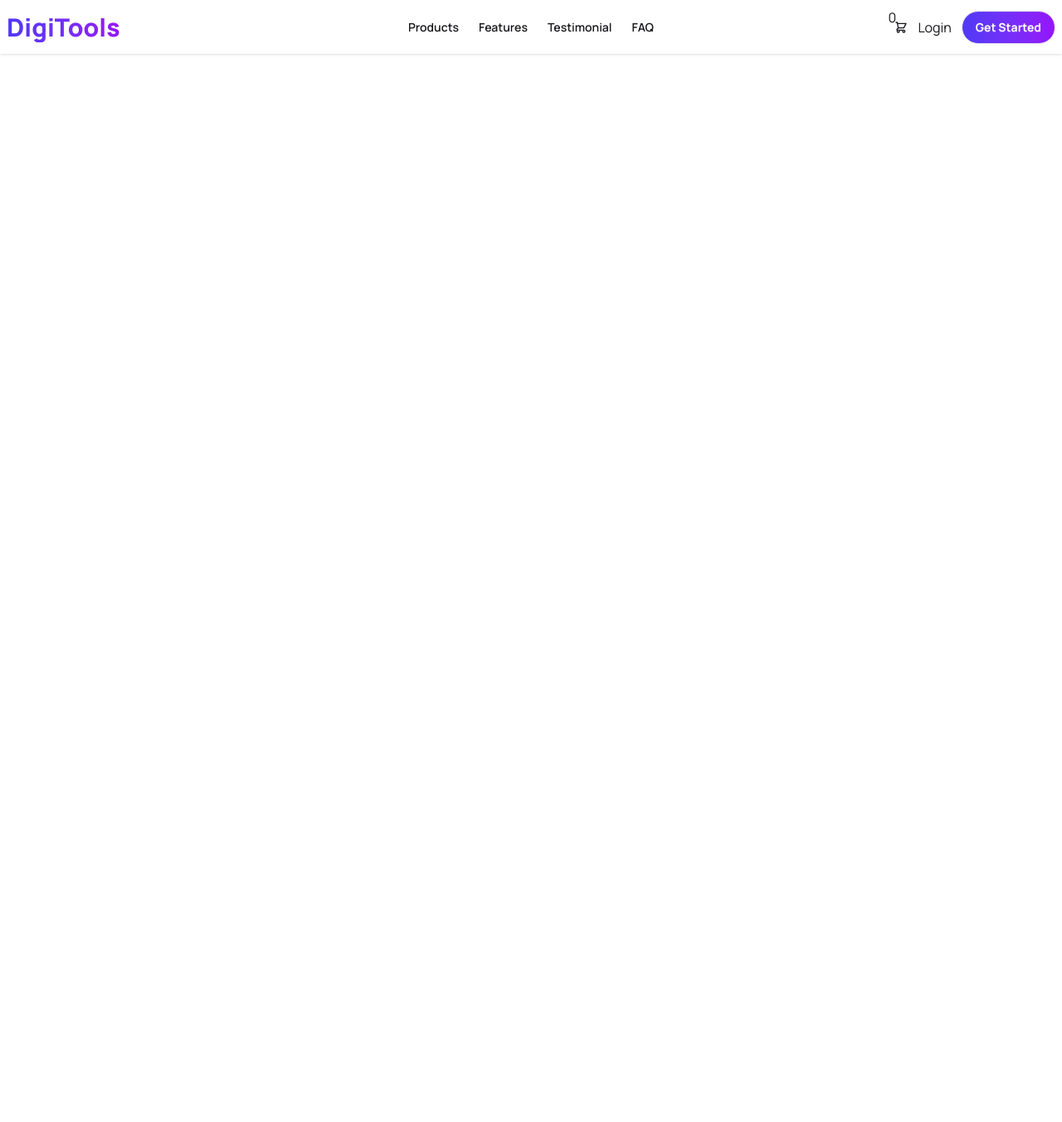
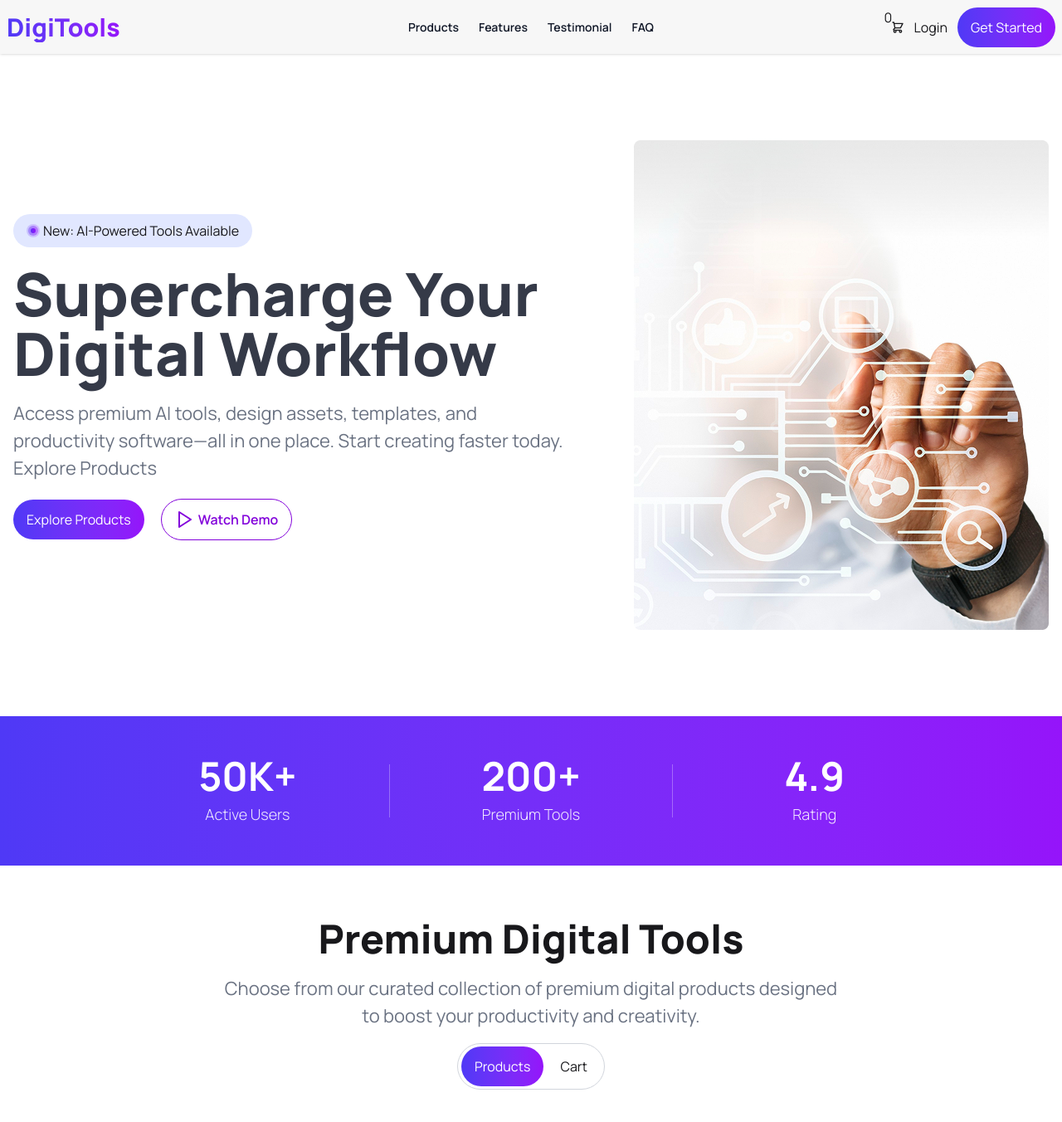
Before and after one commit to hridoy-ahmmad/DigitalTools, a React (Vite) app: page / in a window 1280 px wide. Shown: the top 1352 px of the page at 83% size. Before the commit the page ends 800 px from the top, so only its background shows below. Built offline with nearby package versions, Linux system fonts and the light colour scheme.

Commit message:
create hero section and tabbar with toggle

```diff
--- a/src/App.jsx
+++ b/src/App.jsx
@@ -1,11 +1,17 @@
 
 import './App.css'
+import Performance from './Components/Perdormance/Performance'
+import Hero from './Components/Hero/Hero'
 import Nav from './Components/Nav/Nav'
+import TabBar from './Components/Tab/TabBar'
 function App() {
 
   return (
     <div>
       <Nav></Nav>
+      <Hero></Hero>
+      <Performance></Performance>
+      <TabBar></TabBar>
     </div>
   )
 }
--- /dev/null
+++ b/src/Components/Hero/Hero.jsx
@@ -0,0 +1,36 @@
+import React from 'react';
+import dott from "/Group 5.svg"
+import hero from "../../assets/banner.png"
+import { FiPlay } from 'react-icons/fi';
+
+const Hero = () => {
+    return (
+        <div className='max-w-7xl mx-auto flex flex-9 justify-between items-center gap-5 my-10 md:my-22 p-4'>
+            <div className='flex-5'>
+                <div className='py-2 px-4 bg-[#E1E7FF] inline-block rounded-full'>
+                    <div className='flex gap-1 items-center'>
+                        <img src={dott} alt="dott" className='h-4 w-4' />
+                        <p className='textStyle'> New: AI-Powered Tools Available</p>
+                    </div>
+                </div>
+                <h2 className='md:text-4xl lg:text-7xl text-2xl font-extrabold my-5 text-[#101727d8]'>Supercharge Your  Digital Workflow</h2>
+                <p className='primaryText'>Access premium AI tools, design assets, templates, and productivity
+                    software—all in one place. Start creating faster today. <br />Explore Products
+                </p>
+                <div className='flex items-center gap-5 my-5'>
+                    <button className='buttonPrimary'>Explore Products</button>
+                    <button className='text-purple-700 border border-purple-700  py-3 px-4 rounded-full  flex items-center justify-between gap-1 text-[16px] font-semibold transition hover:scale-95 duration'  >
+                        <span className='bg-linear-to-r from-[#4F39F6] to-[#9514FA] bg-clip-text bg-transparent text-2xl font-bold '><FiPlay />
+                        </span>
+                        <span>Watch Demo</span>
+                    </button>
+                </div>
+            </div>
+            <div className='flex-4  justify-end hidden md:flex' >
+                <img src={hero} alt="" />
+            </div>
+        </div>
+    );
+};
+
+export default Hero;
--- a/src/Components/Nav/Nav.jsx
+++ b/src/Components/Nav/Nav.jsx
@@ -3,8 +3,8 @@ import { HiOutlineShoppingCart } from 'react-icons/hi';
 
 const Nav = () => {
     return (
-        <div className=' bg-base-100 shadow-sm'>
-            <div className="navbar flex-col md:flex-row gap-5 md:gap-0 container mx-auto">
+        <div className=' bg-[#f2f2f2a1] shadow-sm'>
+            <div className="navbar flex-col md:flex-row gap-5 md:gap-0 max-w-7xl mx-auto">
                 <div className="navbar-start mr-48 md:mr-0 ">
                     <div className="dropdown">
                         <div tabIndex={0} role="button" className="btn btn-ghost lg:hidden">
@@ -24,20 +24,20 @@ const Nav = () => {
                     </a>
                 </div>
                 <div className="navbar-center hidden lg:flex">
-                    <ul className="menu menu-horizontal px-1 font-semibold">
+                    <ul className="menu menu-horizontal px-1 font-semibold text-[#101727]">
                         <li><a>Products</a></li>
                         <li><a>Features</a></li>
                         <li><a>Testimonial</a></li>
                         <li><a>FAQ</a></li>
                     </ul>
                 </div>
-                <div className="navbar-end flex gap-3 p-5 md:p-0">
+                <div className="navbar-end flex  flex-col md:flex-row gap-3 p-5 md:p-0">
                     <div className='relative'>
                         <HiOutlineShoppingCart />
                         <p className='absolute -top-4 -left-2'>0</p>
                     </div>
                     <p>Login</p>
-                    <button className="hover:scale-105 transition duration-100 bg-linear-to-r from-[#4F39F6] to-[#9514FA]  py-3 px-4 rounded-full text-white font-bold btn">Get Started</button>
+                    <button className="buttonPrimary">Get Started</button>
                 </div>
             </div>
         </div>
--- /dev/null
+++ b/src/Components/Perdormance/Performance.jsx
@@ -0,0 +1,37 @@
+import React from 'react';
+
+const Performance = () => {
+    return (
+        <div className="w-full bg-linear-to-r from-[#4F39F6] to-[#9514FA] py-12 px-6">
+            <div className="max-w-5xl mx-auto flex flex-col md:flex-row items-center justify-around text-white text-center">
+
+                {/* Active Users */}
+                <div className="flex-1 px-4">
+                    <h2 className="text-4xl md:text-5xl font-bold mb-2">50K+</h2>
+                    <p className="text-lg opacity-90 font-light">Active Users</p>
+                </div>
+
+                {/* Vertical Divider 1 */}
+                <div className="hidden md:block w-[1px] h-16 bg-white opacity-30"></div>
+
+                {/* Premium Tools */}
+                <div className="flex-1 px-4 my-8 md:my-0">
+                    <h2 className="text-4xl md:text-5xl font-bold mb-2">200+</h2>
+                    <p className="text-lg opacity-90 font-light">Premium Tools</p>
+                </div>
+
+                {/* Vertical Divider 2 */}
+                <div className="hidden md:block w-[1px] h-16 bg-white opacity-30"></div>
+
+                {/* Rating */}
+                <div className="flex-1 px-4">
+                    <h2 className="text-4xl md:text-5xl font-bold mb-2">4.9</h2>
+                    <p className="text-lg opacity-90 font-light">Rating</p>
+                </div>
+
+            </div>
+        </div>
+    );
+};
+
+export default Performance;
--- /dev/null
+++ b/src/Components/Tab/TabBar.jsx
@@ -0,0 +1,31 @@
+import React, { useState } from 'react';
+
+const TabBar = () => {
+    const [active, setActive] = useState('Products')
+    const handleTrue = () => {
+        setActive('Products')
+    }
+    const handleFalse = () => {
+        setActive('Cart')
+    }
+    console.log(active);
+
+    return (
+        <div className='text-center max-w-7xl mx-auto mb-12 mt-16'>
+            <h1 className='font-extrabold text-5xl'>Premium Digital Tools</h1>
+            <p className='primaryText my-5'>Choose from our curated collection of premium digital products designed <br /> to boost your productivity and creativity.</p>
+            <div className="border border-gray-300 rounded-full px-1 py-4 inline space-x-1">
+                <button
+                    onClick={handleTrue}
+                    className={`${active === 'Products' ? 'buttonPrimary' : 'py-3 px-4 '}`}
+                >Products</button>
+                <button
+                    onClick={handleFalse}
+                    className={`${active === 'Cart' ? 'buttonPrimary' : 'py-3 px-4 '}`}
+                > Cart  </button>
+            </div>
+        </div>
+    );
+};
+
+export default TabBar;
--- a/src/index.css
+++ b/src/index.css
@@ -2,6 +2,14 @@
 @import "tailwindcss";
 @plugin "daisyui";
 
-*{
+* {
   font-family: "Manrope", sans-serif;
 }
+
+.buttonPrimary {
+  @apply hover:scale-105 transition duration-100 bg-linear-to-r from-[#4F39F6] to-[#9514FA] py-3 px-4 rounded-full text-white text-[16px]
+}
+
+.primaryText {
+  @apply text-[22px] text-gray-500
+}
```
Also changed, not shown: public/Group 5.svg (added).
